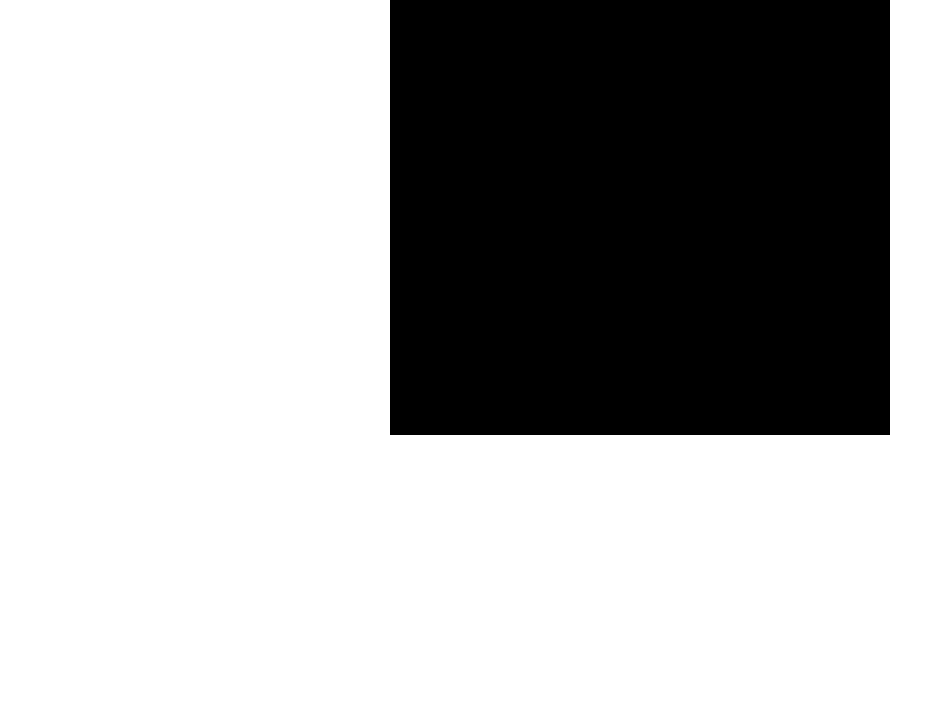
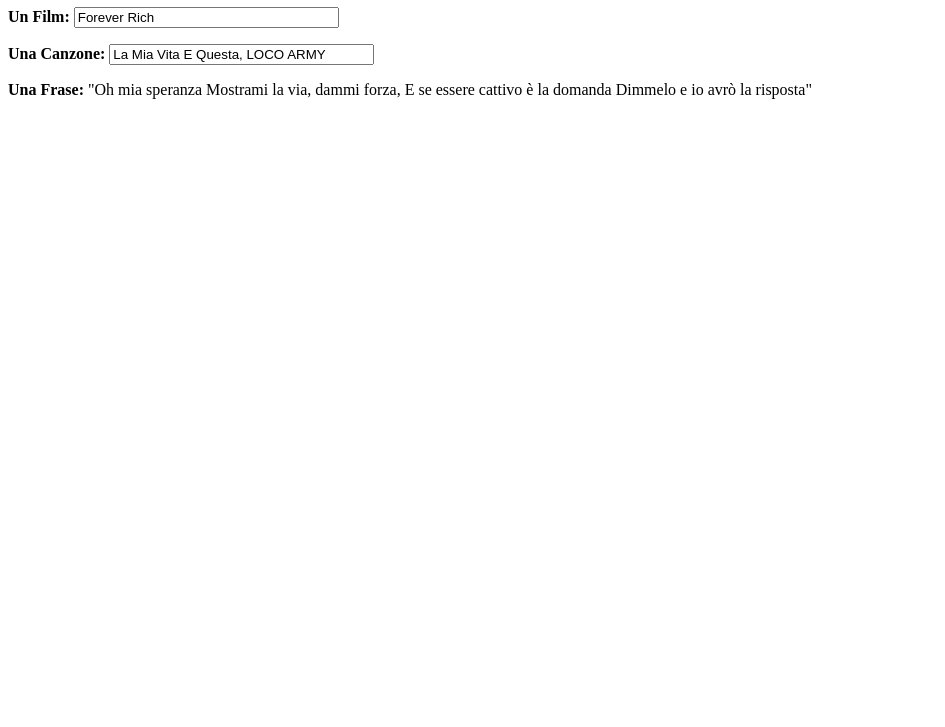
Before and after one commit to SIM4XX/SIM4XX, a plain HTML site: page index.html in a window 1280 px wide. Shown: the part 73-800 px from the top of the page, without its empty margins (0-945 px from the left). Drawn offline with Linux system fonts and the light colour scheme.

Commit message:
Add files via upload

```diff
--- a/index.html
+++ b/index.html
@@ -1,13 +1,23 @@
 <!DOCTYPE html>
-<html lang="en">
+<html>
 <head>
-    <meta charset="UTF-8">
-    <meta name="viewport" content="width=, initial-scale=1.0">
-    <title>Document</title>
+    <meta charset="UTF-8" />
+    <title>title</title>
 </head>
 <body>
-    <div style="background-color: black;width: 500px; height: 500px; margin: auto;"
-
-</div>
+    <h1> Simanto Duin</h1>
+    <strong>Un Film:</strong>
+    <input type="text" name="Un Film" size="30" maxlength="30" value="Forever Rich">
+    <br>
+<p>
+    <strong>Una Canzone:</strong>
+    <input type="text" name="Una Canzone" size="30" maxlength="30" value="La Mia Vita E Questa, LOCO ARMY">
+</p>
+<p>
+    <strong>Una Frase:</strong> "Oh mia speranza
+    Mostrami la via, dammi forza,
+    E se essere cattivo è la domanda
+    Dimmelo e io avrò la risposta"
+</p>
 </body>
 </html>
```
